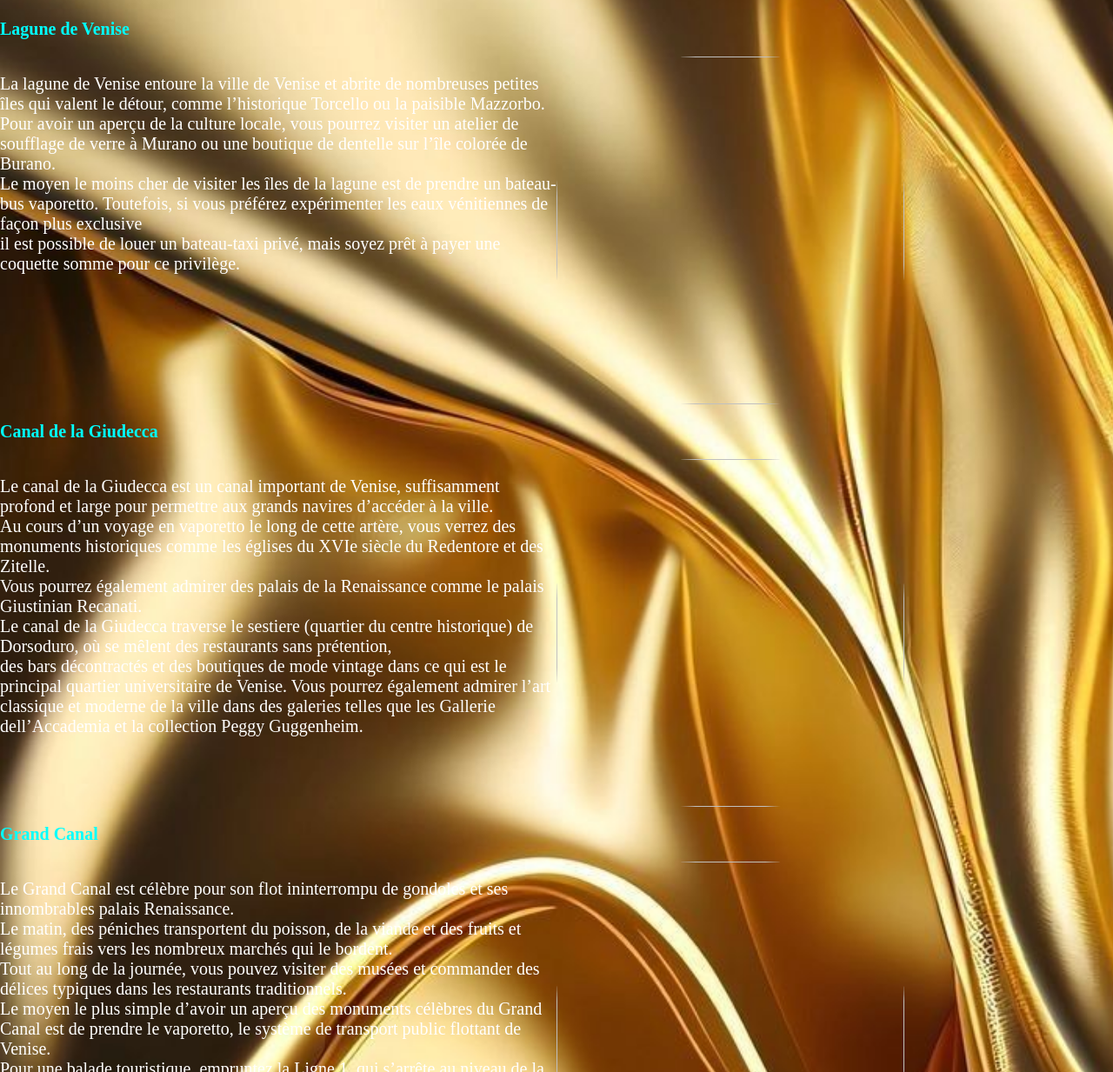
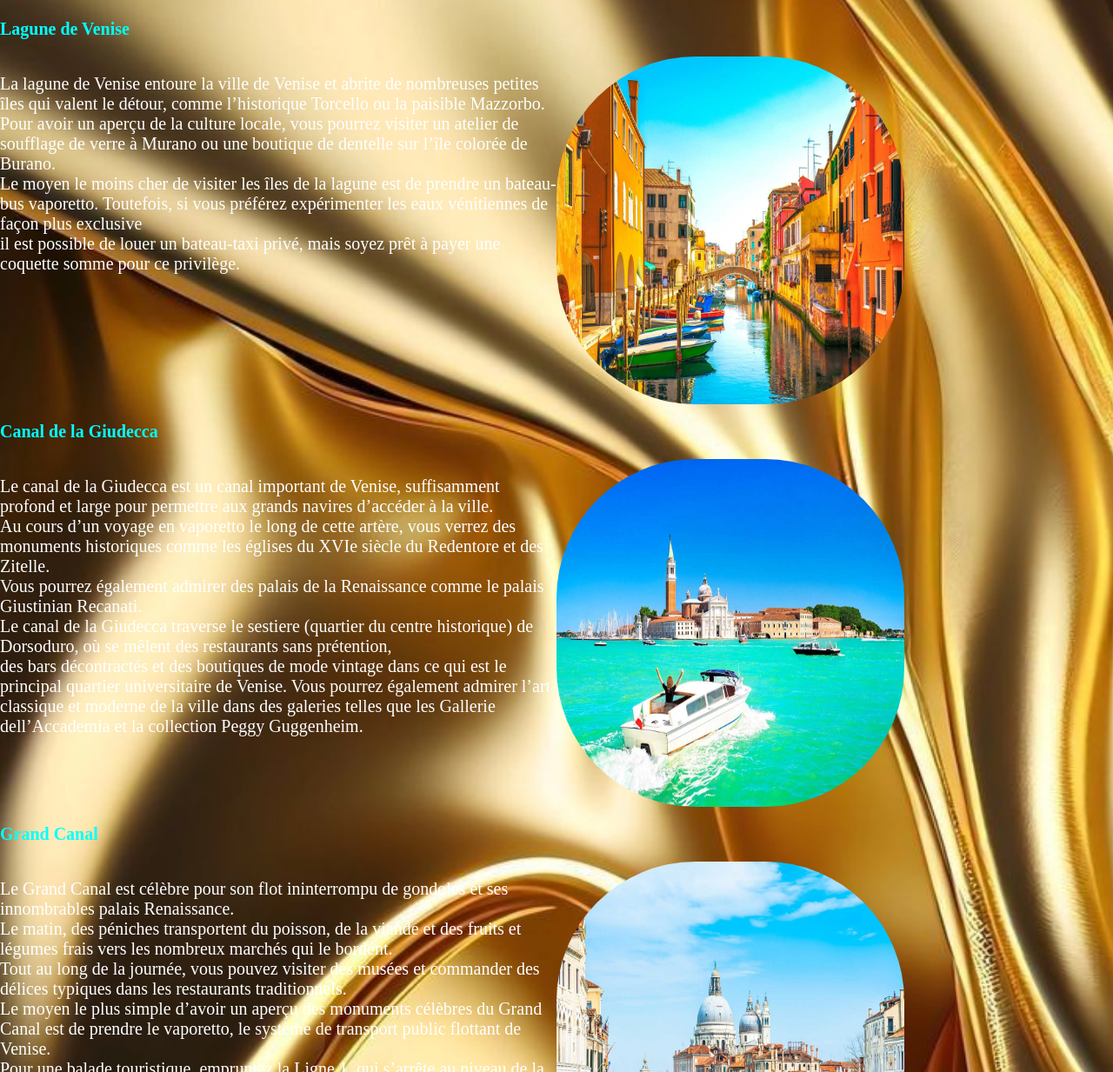
Before and after one commit to Syntiche2503/Syntiche_Douchca.github.io-, a plain HTML site: page canaux.html in a window 1280 px wide. Shown: the part 507-1740 px from the top of the page at 87% size. Drawn offline with Linux system fonts and the light colour scheme; files whose address does not match are found by name.

Commit message:
Update canaux.html

```diff
--- a/canaux.html
+++ b/canaux.html
@@ -36,7 +36,7 @@
                  il est possible de louer un bateau-taxi privé, mais soyez prêt à payer une coquette somme pour ce privilège.
               </p>
            </div>
-           <div><img src="images/v1jpg.jpg" alt="" id="image"></div>
+           <div><img src="v1jpg.jpg" alt="" id="image"></div>
 
       </div>
       <h3>Canal de la Giudecca</h3>
@@ -51,7 +51,7 @@
                   des bars décontractés et des boutiques de mode vintage dans ce qui est le principal quartier universitaire de Venise. Vous pourrez également admirer l’art classique et moderne de la ville dans des galeries telles que les Gallerie dell’Accademia et la collection Peggy Guggenheim.
               </p>
            </div>
-           <div><img src="images/v2.jpg" alt="" id="image"></div>
+           <div><img src="v2.jpg" alt="" id="image"></div>
 
       </div>
       <h3>
@@ -68,7 +68,7 @@
                   Parmi les sites d’intérêt principaux figurent la basilique Santa Maria della Salute, le palais Ca’ Corner et le palais Grassi.
               </p>
            </div>
-           <div><img src="images/v3.jpg" alt="" id="image"></div>
+           <div><img src="v3.jpg" alt="" id="image"></div>
 
       </div>
       <h2>Une belle vue</h2>
```
